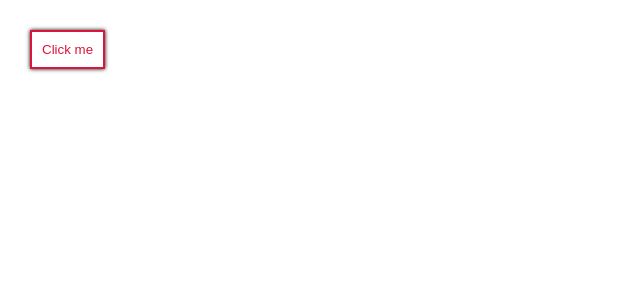
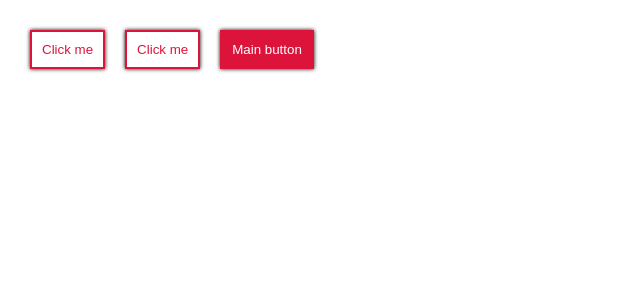
Before and after one commit to RobFyd/practice-in-react, a JavaScript app: page / in a window 1280 px wide. Shown: the top 300 px of the page, without its empty margins (0-640 px from the left). Built offline with nearby package versions, Linux system fonts and the light colour scheme; the HTML template or start-up script is replaced by a standard one.

Commit message:
props added

```diff
--- a/src/App.js
+++ b/src/App.js
@@ -1,4 +1,4 @@
-import styled from "styled-components";
+import styled, { css } from "styled-components";
 // import './App.css';
 
 const Button = styled.button`
@@ -8,11 +8,20 @@ const Button = styled.button`
   margin: 10px;
   background: white;
   color: crimson;
+
+  ${({ primary }) => primary && css`
+  background: crimson;
+  color: white;
+  `}
 `;
 
 function App() {
   return (
-    <Button>Click me</Button>
+    <>
+      <Button>Click me</Button>
+      <Button>Click me</Button>
+      <Button primary>Main button</Button>
+    </>
   )
 }
 
```
